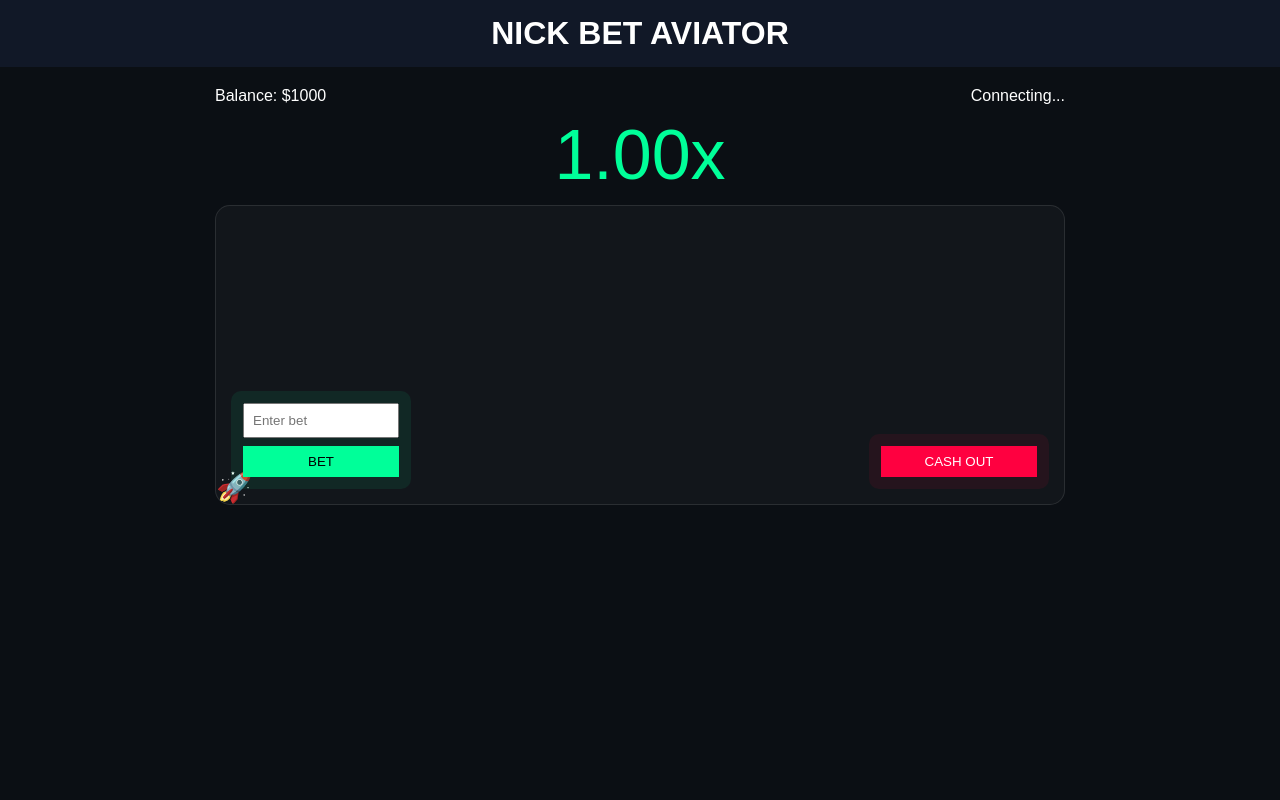
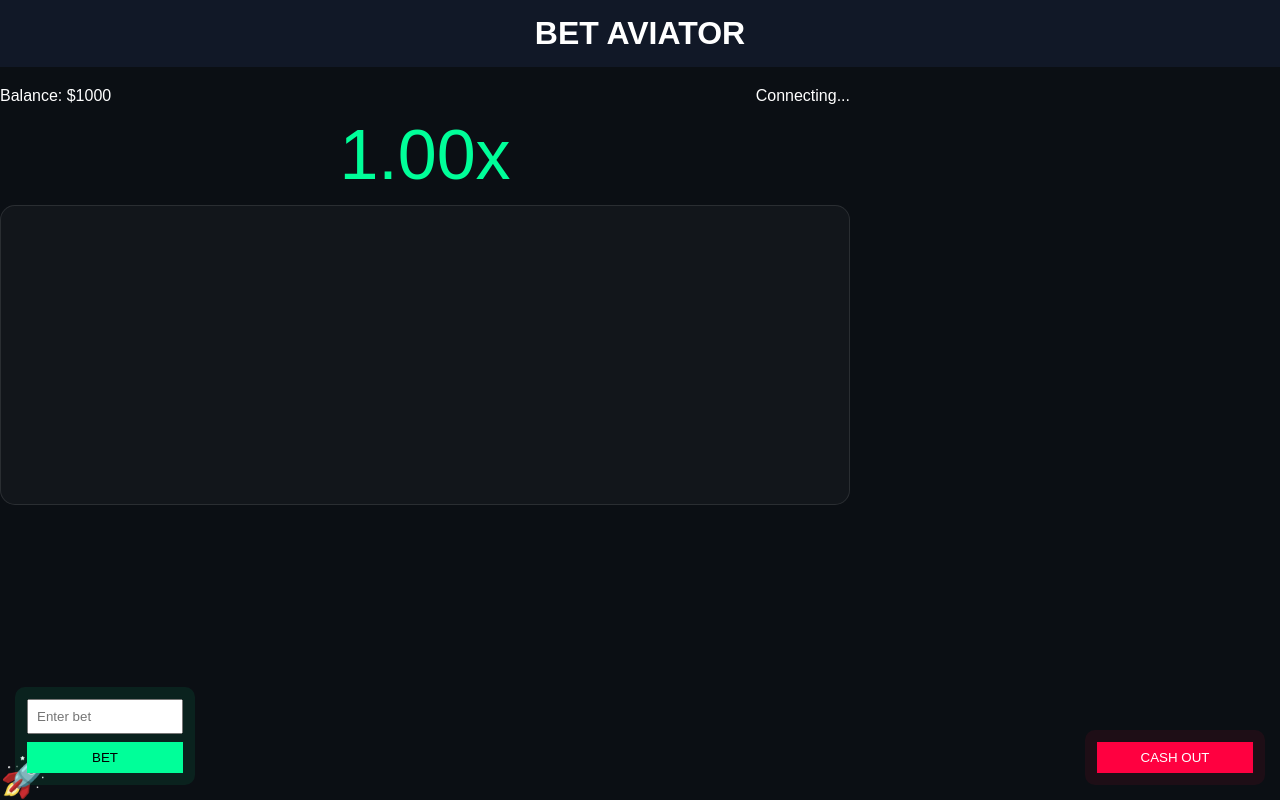
Before and after one commit to bbnvn/Nick-.muthu, a website: page public/index.html in a window 1280 px wide. Drawn offline with nearby package versions, Linux system fonts and the light colour scheme.

Commit message:
Update aviator files

```diff
--- a/public/index.html
+++ b/public/index.html
@@ -3,14 +3,14 @@
 <head>
 <meta charset="UTF-8">
 <meta name="viewport" content="width=device-width, initial-scale=1.0">
-<title>Nick Bet Aviator</title>
+<title> Bet Aviator</title>
 <link rel="stylesheet" href="style.css">
 </head>
 
 <body>
 
 <header>
-    <h1>NICK BET AVIATOR</h1>
+    <h1>BET AVIATOR</h1>
 </header>
 
 <div class="game">
--- a/public/style.css
+++ b/public/style.css
@@ -10,7 +10,7 @@ body {
     color: white;
     display: flex;
     flex-direction: column;
-    align-items: center;
+    align-items: justified;
 }
 
 header {
@@ -40,7 +40,7 @@ header {
 }
 
 .graph {
-    position: relative;
+    position: bottom;
     height: 300px;
     border-radius: 15px;
     background: rgba(255,255,255,0.03);
@@ -50,7 +50,7 @@ header {
 
 #rocket {
     position: absolute;
-    font-size: 30px;
+    font-size: 40px;
     left: 0;
     bottom: 0;
 }
```
